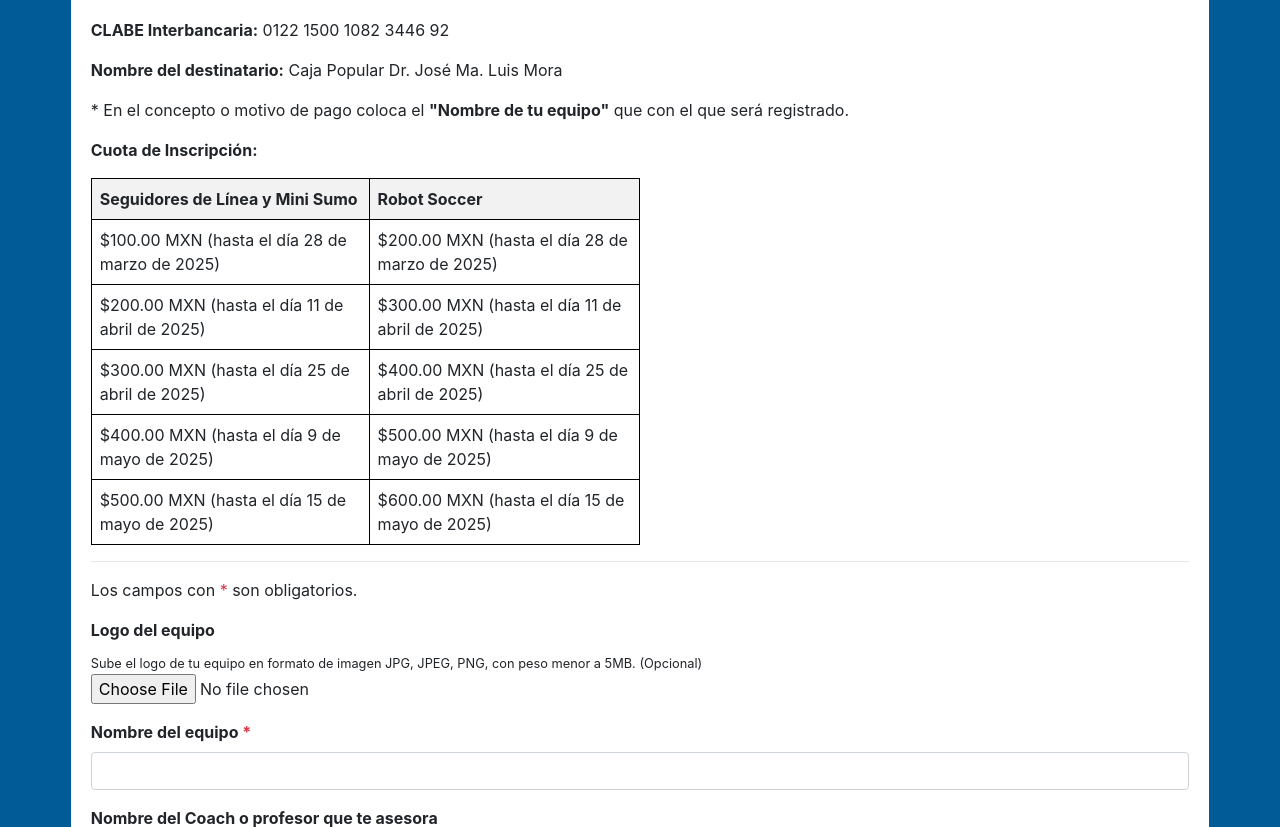
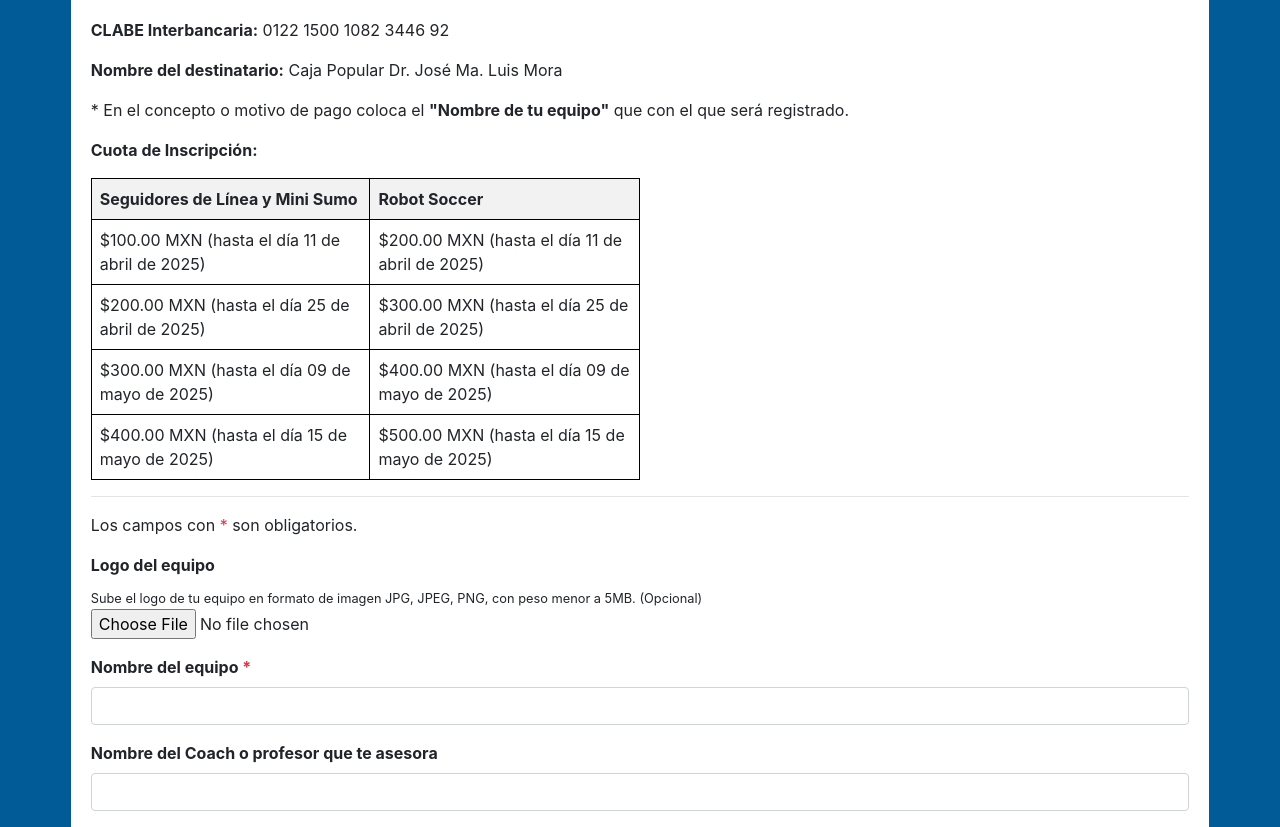
Before and after one commit to ChrisLozano86/cecybot2025, a PHP site: page /registro/index.php in a window 1280 px wide. Shown: the part 647-1474 px from the top of the page. Run offline with PHP 8.4, Linux system fonts and the light colour scheme; a stand-in replaces the project's code that opens the database connection.

Commit message:
registro-robotica V1.4

```diff
--- a/registro/index.php
+++ b/registro/index.php
@@ -127,25 +127,22 @@ Si se realiza una transferencia electrónica de otro banco, deberá subir el com
             <th>Robot Soccer</th>
         </tr>
         <tr>
-            <td>$100.00 MXN (hasta el día 28 de marzo de 2025)</td>
-            <td>$200.00 MXN (hasta el día 28 de marzo de 2025)</td>
+            <td>$100.00 MXN (hasta el día 11 de abril de 2025)</td>
+            <td>$200.00 MXN (hasta el día 11 de abril de 2025)</td>
         </tr>
         <tr>
-            <td>$200.00 MXN (hasta el día 11 de abril de 2025)</td>
-            <td>$300.00 MXN (hasta el día 11 de abril de 2025)</td>
+            <td>$200.00 MXN (hasta el día 25 de abril de 2025)</td>
+            <td>$300.00 MXN (hasta el día 25 de abril de 2025)</td>
         </tr>
         <tr>
-            <td>$300.00 MXN (hasta el día 25 de abril de 2025)</td>
-            <td>$400.00 MXN (hasta el día 25 de abril de 2025)</td>
+            <td>$300.00 MXN (hasta el día 09 de mayo de 2025)</td>
+            <td>$400.00 MXN (hasta el día 09 de mayo de 2025)</td>
         </tr>
         <tr>
-            <td>$400.00 MXN (hasta el día 9 de mayo de 2025)</td>
-            <td>$500.00 MXN (hasta el día 9 de mayo de 2025)</td>
+            <td>$400.00 MXN (hasta el día 15 de mayo de 2025)</td>
+            <td>$500.00 MXN (hasta el día 15 de mayo de 2025)</td>
         </tr>
-        <tr>
-            <td>$500.00 MXN (hasta el día 15 de mayo de 2025)</td>
-            <td>$600.00 MXN (hasta el día 15 de mayo de 2025)</td>
-        </tr>
+
     </table>
 </div>
       <hr>
```
Also changed, not shown: 1 other file.
